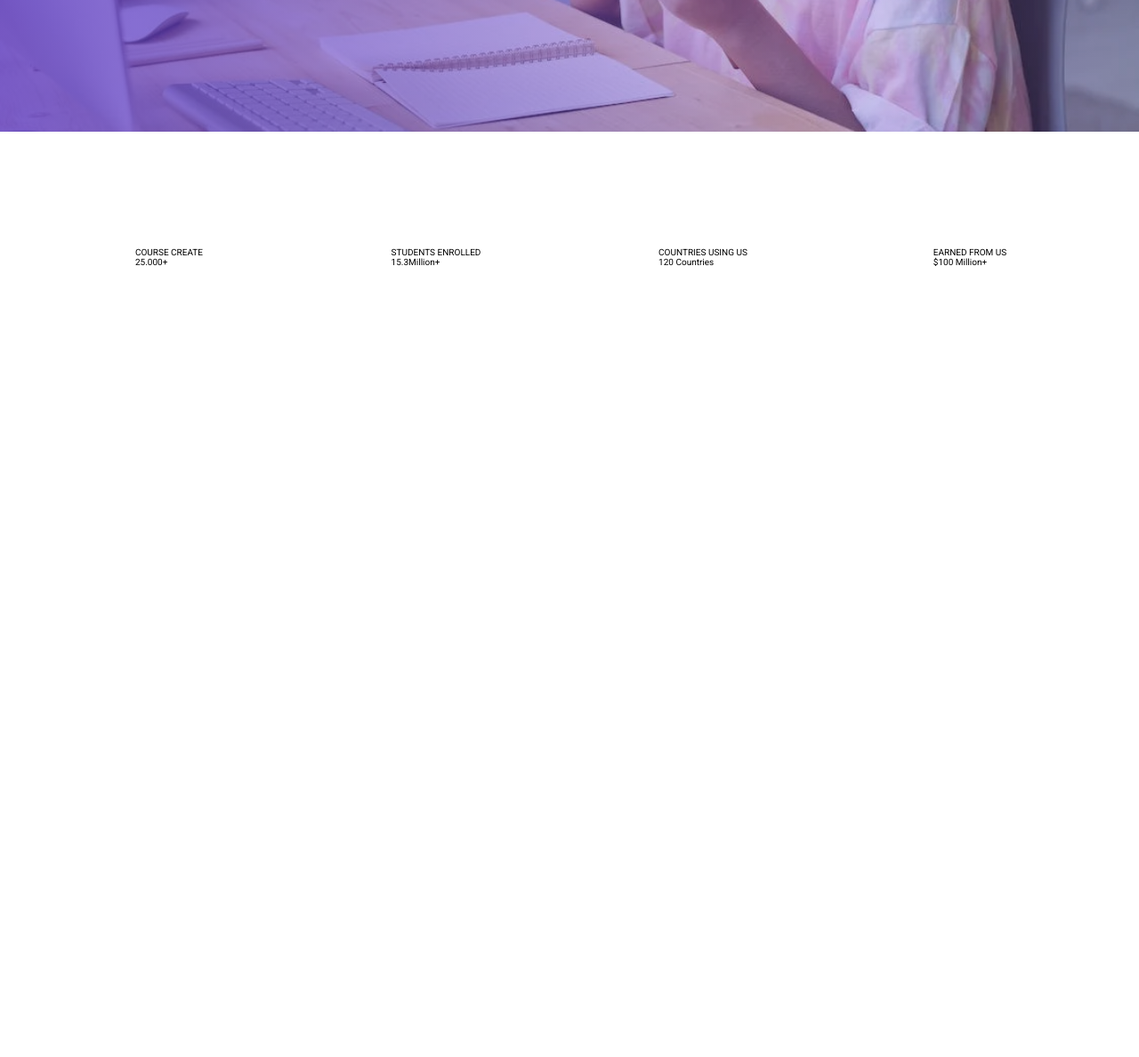
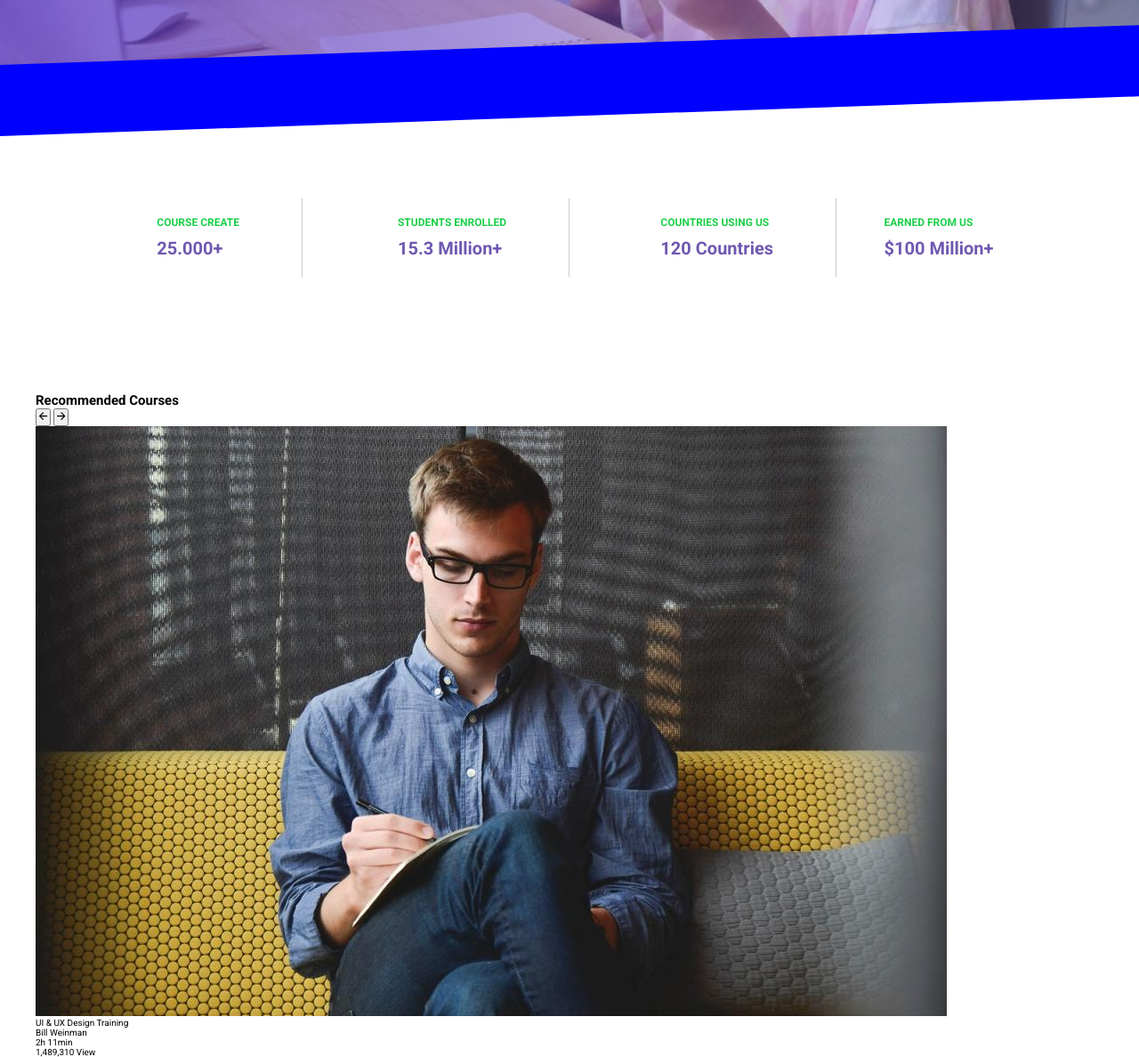
Before and after one commit to SsimbwaJoshua/Fusion, a plain HTML site: page index.html in a window 1280 px wide. Shown: the part 572-1760 px from the top of the page at 89% size. Before the commit the page ends 872 px from the top, so only its background shows below. Drawn offline with nearby package versions, Linux system fonts and the light colour scheme.

Commit message:
added numbers section

```diff
--- a/index.html
+++ b/index.html
@@ -65,21 +65,49 @@
       </section>
       <section class="section-numbers">
         <div class="container section-2-container">
-          <div class="number-cell">
+          <div class="number-cell border-right">
             <p class="number-text-1">COURSE CREATE</p>
             <p class="number-text-2">25.000+</p>
           </div>
-          <div class="number-cell">
+          <div class="number-cell border-right">
             <p class="number-text-1">STUDENTS ENROLLED</p>
-            <p class="number-text-2">15.3Million+</p>
+            <p class="number-text-2">15.3 Million+</p>
           </div>
-          <div class="number-cell">
+          <div class="number-cell border-right">
             <p class="number-text-1">COUNTRIES USING US</p>
             <p class="number-text-2">120 Countries</p>
           </div>
           <div class="number-cell">
             <p class="number-text-1">EARNED FROM US</p>
             <p class="number-text-2">$100 Million+</p>
+          </div>
+        </div>
+      </section>
+      <section class="section-recomended">
+        <div class="container">
+          <div class="first-reco-splitter">
+            <h2>Recommended Courses</h2>
+            <div>
+              <button class="reco-btn reco-btn-1">
+                <ion-icon name="arrow-back-outline"></ion-icon>
+              </button>
+              <button class="reco-btn reco-btn-2">
+                <ion-icon name="arrow-forward-outline"></ion-icon>
+              </button>
+            </div>
+          </div>
+          <div class="grid-3">
+            <div class="cart-cell">
+              <img src="images/b2-1.jpg" alt="person" class="cell-images" />
+              <p class="reco-text-1">UI & UX Design Training</p>
+              <p class="reco-text-2">Bill Weinman</p>
+              <div class="cart-bottom-splitter">
+                <p class="bottom-split-t1">2h 11min</p>
+                <p class="bottom-split-t2">
+                  1,489,310 <span class="view">View</span>
+                </p>
+              </div>
+            </div>
           </div>
         </div>
       </section>
--- a/style.css
+++ b/style.css
@@ -37,8 +37,7 @@ html {
 /* //////////////////////////// */
 .header-section {
   margin: 0 0 13rem 0;
-  padding: 3rem 0 0 0;
-  height: 90vh;
+  padding: 3rem 0 13rem 0;
   background-image: linear-gradient(
       to right,
       rgba(95, 61, 196, 0.81),
@@ -46,7 +45,24 @@ html {
     ),
     url(images/big-1.webp);
   background-size: cover;
+
+  position: relative;
+  z-index: 9;
 }
+.header-section::after {
+  content: "";
+  width: 100%;
+  height: 8rem;
+  background-color: blue;
+  /* background: inherit; */
+  z-index: 10;
+
+  position: absolute;
+  bottom: -6rem;
+  transform-origin: bottom left;
+  transform: skewY(178deg);
+}
+/* /////////////////////////////////////////////////////////// */
 .Navigation {
   display: flex;
   justify-content: space-between;
@@ -134,9 +150,33 @@ html {
 /* //////////////////////////// */
 /* NUMBERS section */
 /* //////////////////////////// */
-
+.section-numbers {
+  margin-bottom: 13rem;
+}
 .section-2-container {
   display: grid;
   grid-template-columns: 1fr 1fr 1fr 1fr;
   justify-items: center;
 }
+.number-cell {
+  padding: 2rem 7rem 2rem 0;
+}
+.number-text-1 {
+  color: var(--primary-green);
+  font-size: 1.2rem;
+  font-weight: 700;
+  margin-bottom: 1rem;
+}
+.number-text-2 {
+  font-size: 2rem;
+  font-weight: 700;
+  color: var(--primary-purple);
+}
+.border-right {
+  border-right: 1px solid #ccc;
+  justify-self: end;
+}
+
+/* //////////////////////////// */
+/* RECOMENDED section */
+/* //////////////////////////// */
```
